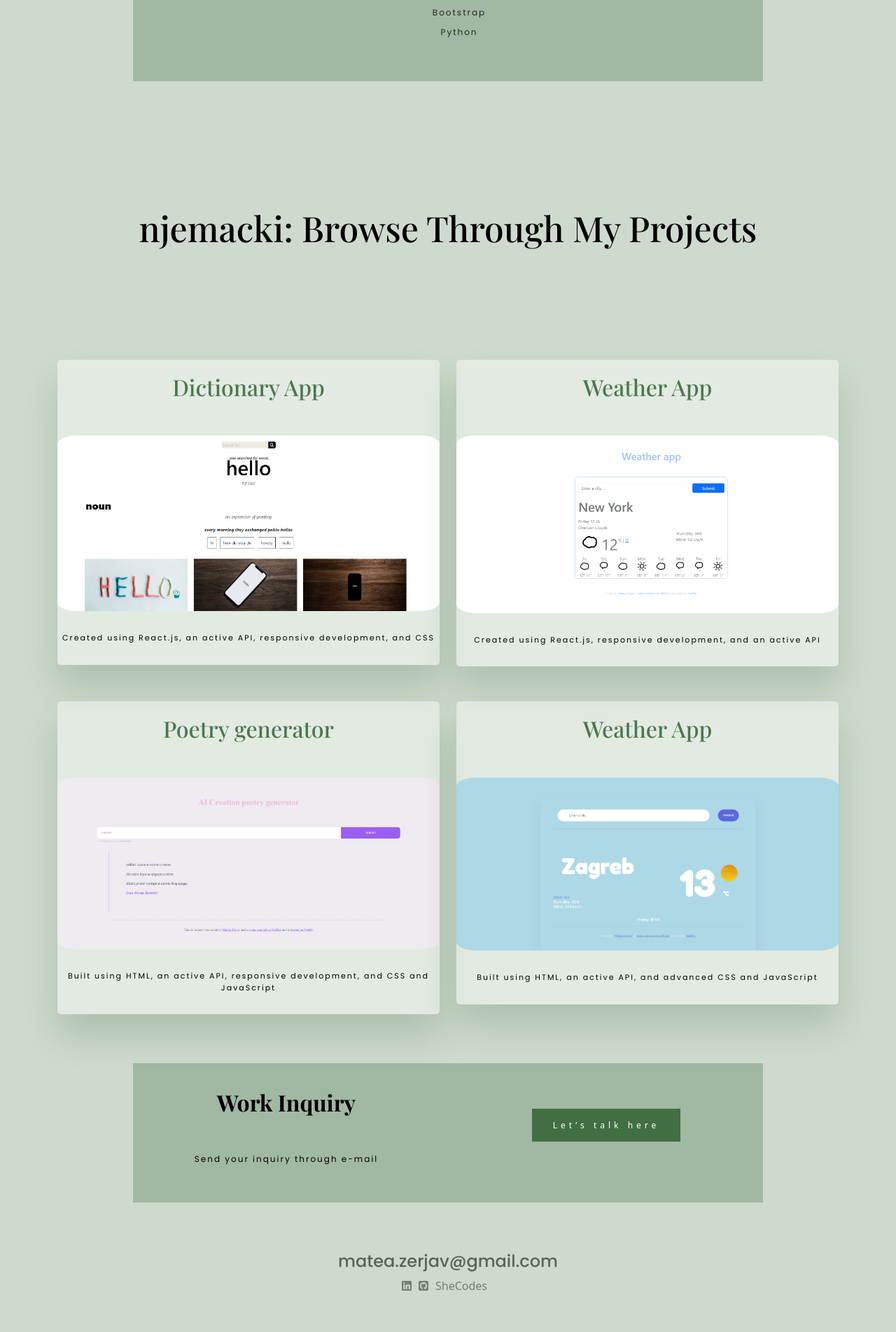
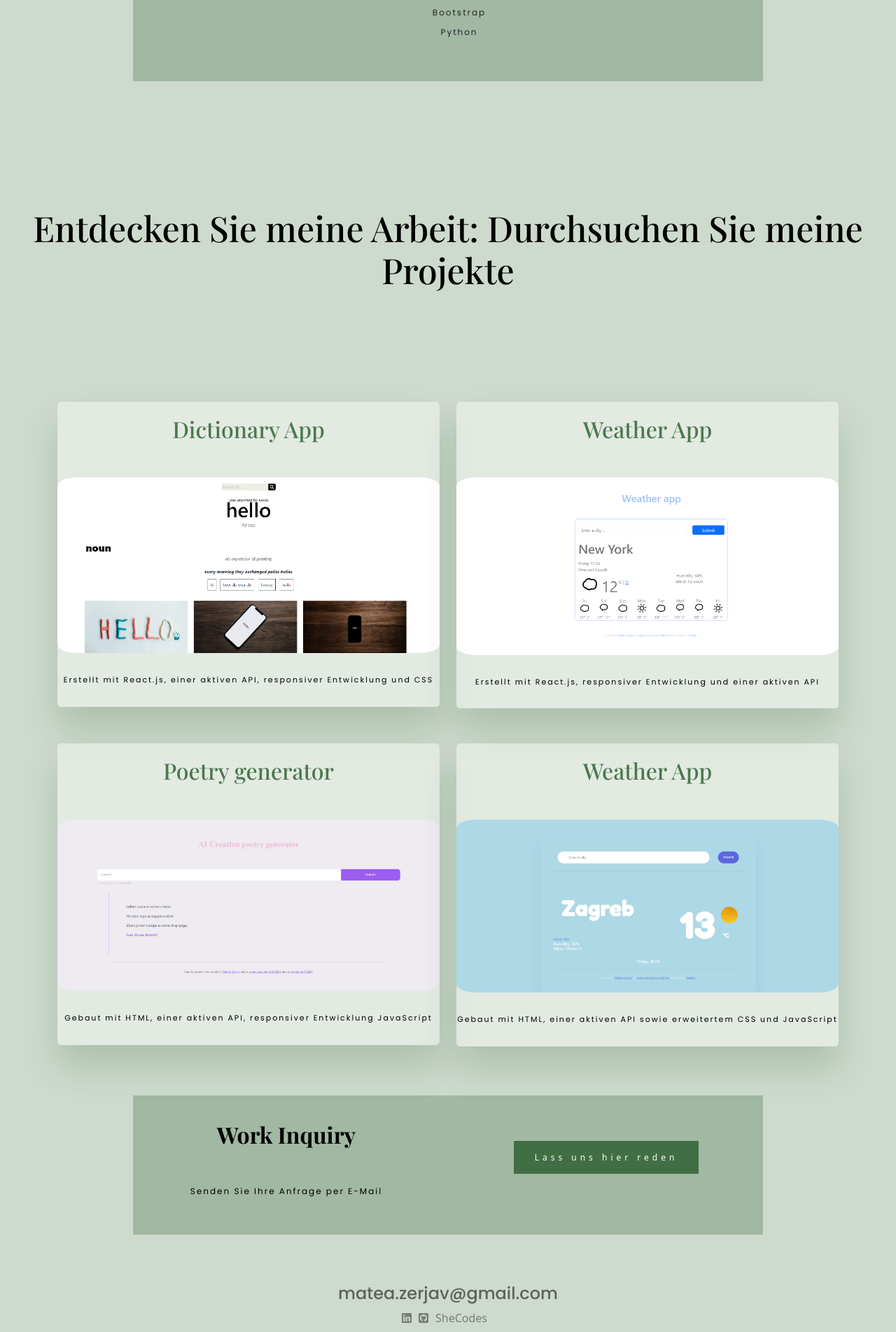
Before and after one commit to MateaZerjav/my-portfolio, a React (Create React App) app: page /#/german in a window 1280 px wide. Shown: the part 883-2786 px from the top of the page at 70% size. Built offline with nearby package versions, Linux system fonts and the light colour scheme; a web font is replaced by a local one.

Commit message:
Translated into German

```diff
--- a/src/components/ContactMe.js
+++ b/src/components/ContactMe.js
@@ -1,16 +1,16 @@
 import React from "react";
 import "./ContactMe.css";
 
-export default function ContactMe() {
+export default function ContactMe(props) {
   return (
     <div className="ContactMe ">
       <div className="row">
         <div className="col ">
           <h2>Work Inquiry</h2>
-          <p>Send your inquiry through e-mail</p>
+          <p>{props.paragraph}</p>
         </div>
         <div className="col">
-          <a href="mailto:matea.zerjav@gmail.com">Let’s talk here</a>
+          <a href="mailto:matea.zerjav@gmail.com">{props.button}</a>
         </div>
       </div>
     </div>
--- a/src/components/SocialMedia.js
+++ b/src/components/SocialMedia.js
@@ -1,7 +1,7 @@
 import React from "react";
 import "./SocialMedia.css";
 
-export default function SocialMedia() {
+export default function SocialMedia(props) {
   return (
     <div className="SocialMedia">
       <h3>matea.zerjav@gmail.com</h3>
@@ -32,19 +32,18 @@ export default function SocialMedia() {
       </a>
 
       <p>
-        To get my CV Resume click{" "}
+        {props.paragraph}{" "}
         <a
           href="https://www.dropbox.com/scl/fi/0rq1rfhx502c37ie318oi/Matea-Zerjav-CV-Resume.pdf?rlkey=m1k1d10w4gxepvxai8jgq15c4&st=kaqqgrw7&dl=0"
           target="_blank"
           rel="noopener noreferrer"
         >
-          here
+          {props.here}
         </a>
       </p>
 
       <p className="codedBy">
-        This website was created using React.js and Bootstrap, developed by
-        Matea Zerjav, and is
+        {props.madeby}
         <a
           className="linkToGitHub"
           href="https://github.com/MateaZerjav/my-portfolio"
@@ -52,7 +51,7 @@ export default function SocialMedia() {
           rel="noopener noreferrer"
         >
           {" "}
-          open-sourced on GitHub{" "}
+          {props.github}{" "}
         </a>
       </p>
     </div>
--- a/src/components/Tehnologies.js
+++ b/src/components/Tehnologies.js
@@ -1,12 +1,12 @@
 import React from "react";
 import "./Tehnologies.css";
 
-export default function Tehnologies() {
+export default function Tehnologies(props) {
   return (
     <div className="Tehnologies">
       <h5>
         {" "}
-        <strong>Favorite Tech:</strong> Technologies I Enjoy Working With
+        <strong>Favorite Tech:</strong> {props.header}
       </h5>
       <ul>
         <li>React.js</li>
--- a/src/pages/croatian.jsx
+++ b/src/pages/croatian.jsx
@@ -91,8 +91,17 @@ export default function Croatian() {
         </div>
       </main>
       <footer id="contact-matea-hr">
-        <ContactMe />
-        <SocialMedia />
+        <ContactMe
+          paragraph="Send your inquiry through e-mail"
+          button="Let’s talk here"
+        />
+        <SocialMedia
+          paragraph="To get my CV Resume click"
+          here="here"
+          madeby="This website was created using React.js and Bootstrap, developed by
+        Matea Zerjav, and is"
+          github="open-sourced on GitHub"
+        />
       </footer>
     </div>
   );
--- a/src/pages/english.jsx
+++ b/src/pages/english.jsx
@@ -50,7 +50,7 @@ export default function English() {
         </div>
       </header>
       <main>
-        <Tehnologies />
+        <Tehnologies header="Technologies I Enjoy Working With" />
         <h4>Discover My Work: Browse Through My Projects</h4>
         <div className="container">
           <div className="row">
@@ -92,8 +92,17 @@ export default function English() {
         </div>
       </main>
       <footer id="contact-matea-eng">
-        <ContactMe />
-        <SocialMedia />
+        <ContactMe
+          paragraph="Send your inquiry through e-mail"
+          button="Let’s talk here"
+        />
+        <SocialMedia
+          paragraph="To get my CV Resume click"
+          here="here"
+          madeby="This website was created using React.js and Bootstrap, developed by
+        Matea Zerjav, and is"
+          github="open-sourced on GitHub"
+        />
       </footer>
     </div>
   );
--- a/src/pages/german.jsx
+++ b/src/pages/german.jsx
@@ -49,14 +49,14 @@ export default function German() {
         </div>
       </header>
       <main>
-        <Tehnologies />
-        <h4>njemacki: Browse Through My Projects</h4>
+        <Tehnologies header="Technologien, mit denen ich gerne arbeite" />
+        <h4>Entdecken Sie meine Arbeit: Durchsuchen Sie meine Projekte</h4>
         <div className="container">
           <div className="row">
             <div className="col">
               <Projects
                 Header="Dictionary App"
-                Title="Created using React.js, an active API, responsive development, and CSS"
+                Title="Erstellt mit React.js, einer aktiven API, responsiver Entwicklung und CSS"
                 photo={photo_dictionary}
                 link="https://dictionary-final-project.netlify.app/"
               />
@@ -64,7 +64,7 @@ export default function German() {
             <div className="col-sm col-12">
               <Projects
                 Header="Weather App"
-                Title="Created using React.js, responsive development, and an active API"
+                Title="Erstellt mit React.js, responsiver Entwicklung und einer aktiven API"
                 photo={photo_react_weather}
                 link="https://master--stupendous-alpaca-4c667b.netlify.app/"
               />
@@ -74,7 +74,7 @@ export default function German() {
             <div className="col">
               <Projects
                 Header="Poetry generator"
-                Title="Built using HTML, an active API, responsive development, and CSS and JavaScript"
+                Title="Gebaut mit HTML, einer aktiven API, responsiver Entwicklung JavaScript"
                 photo={photo_poetry}
                 link="https://croatianversecraft.netlify.app/"
               />
@@ -82,7 +82,7 @@ export default function German() {
             <div className="col-sm col-12">
               <Projects
                 Header="Weather App"
-                Title="Built using HTML, an active API, and advanced CSS and JavaScript"
+                Title="Gebaut mit HTML, einer aktiven API sowie erweitertem CSS und JavaScript"
                 photo={photo_weather}
                 link="https://main--phenomenal-dolphin-9ca8ea.netlify.app/"
               />
@@ -91,8 +91,17 @@ export default function German() {
         </div>
       </main>
       <footer id="contact-matea-deu">
-        <ContactMe />
-        <SocialMedia />
+        <ContactMe
+          paragraph="Senden Sie Ihre Anfrage per E-Mail"
+          button="Lass uns hier reden"
+        />
+        <SocialMedia
+          paragraph="Um meinen Lebenslauf zu erhalten, klicken Sie "
+          here="hier"
+          madeby="Diese Website wurde mit React.js und Bootstrap erstellt, entwickelt von
+         Matea Zerjav, und"
+          github="ist Open-Source auf GitHub"
+        />
       </footer>
     </div>
   );
```
